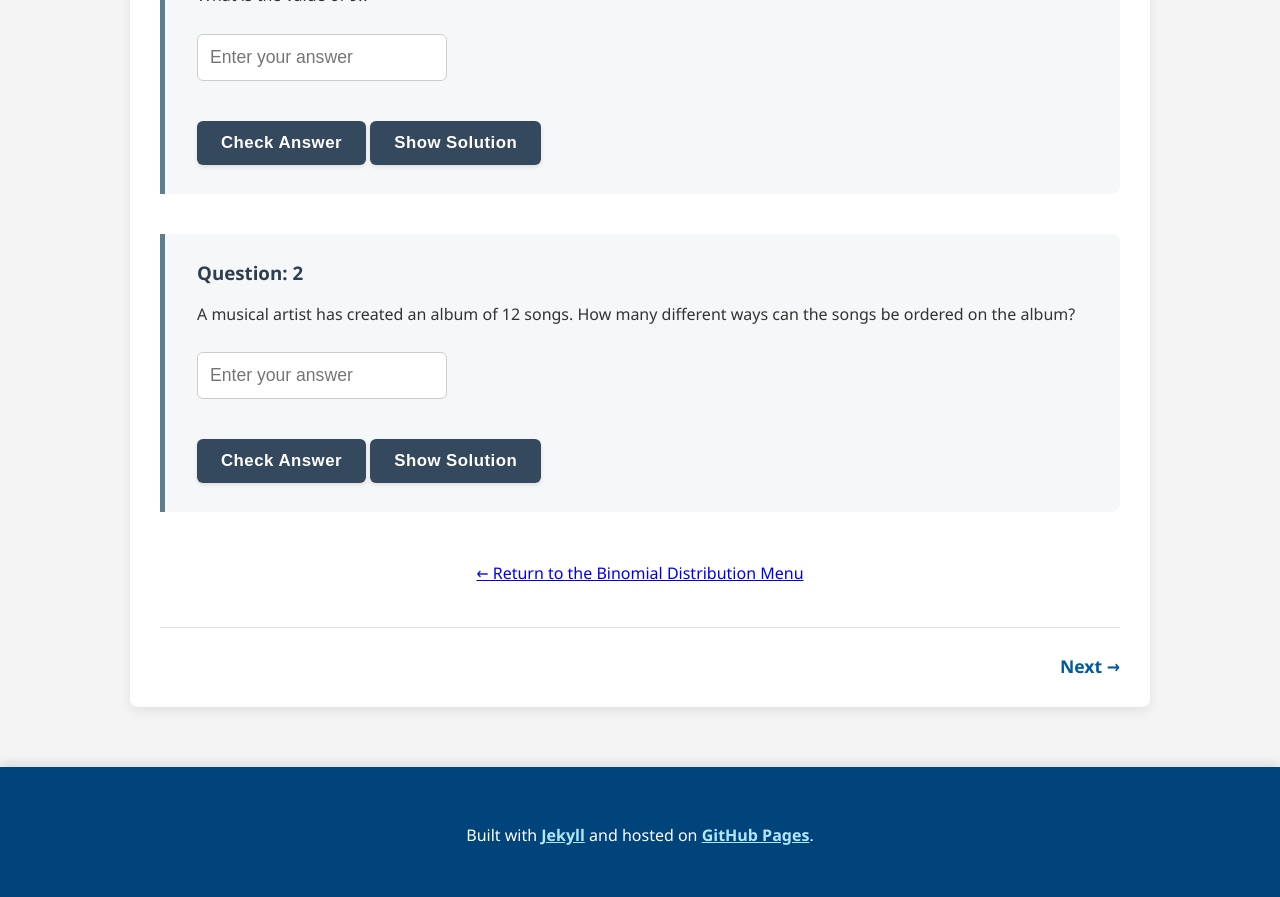
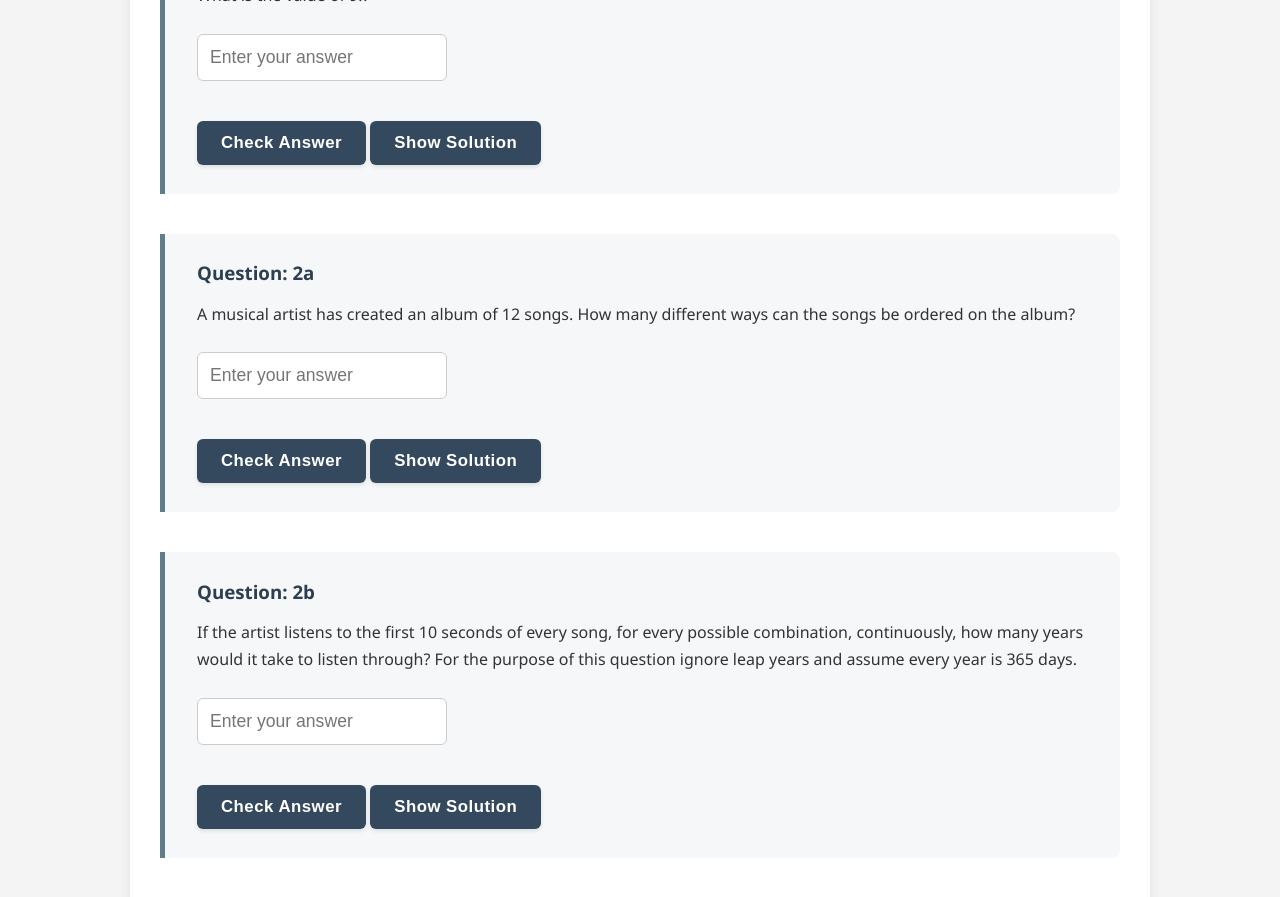
Before and after one commit to probe973/eco-4001b, a Jekyll site: the page built from binomial/01-factorial.md, in a window 1280 px wide and 900 px high, scrolled down 824 px. Shown: the top 897 px of the window. Built offline with Jekyll 4.4.1, drawn with Linux system fonts in a browser that asks for light colours.

Commit message:
Update 01-factorial.md

```diff
--- a/binomial/01-factorial.md
+++ b/binomial/01-factorial.md
@@ -35,12 +35,21 @@ solution_text="Use the factorial button on your calculator or calculate $9 \time
 %}
 
 {% include question_numerical.html
-id="factorial2"
-title="2"
+id="factorial2a"
+title="2a"
 question_text="A musical artist has created an album of 12 songs.  How many different ways can the songs be ordered on the album?"
 correct_answer="479001600"
 tolerance="0"
 solution_text="Use the factorial button on your calculator (12!) or calculate $12 \times 11 \times 10 \times .... \times 2 \times 1$"
+%}
+
+{% include question_numerical.html
+id="factorial2b"
+title="2b"
+question_text="If the artist listens to the first 10 seconds of every song, for every possible combination, continuously, how many years would it take to listen through? For the purpose of this question ignore leap years and assume every year is 365 days."
+correct_answer="1823"
+tolerance="1"
+solution_text="Every combination takes $12 \times 10 = 120 \text{ s} = 2 \text{ min}$ <br> $479001600 \times 2 = 958003200 \text{ min}= \frac{958003200}{60 \times 24 \times 365} = 1823 \text{ yr}$"
 %}
 
 <div style="text-align: center; margin-top: 3em;">
```
